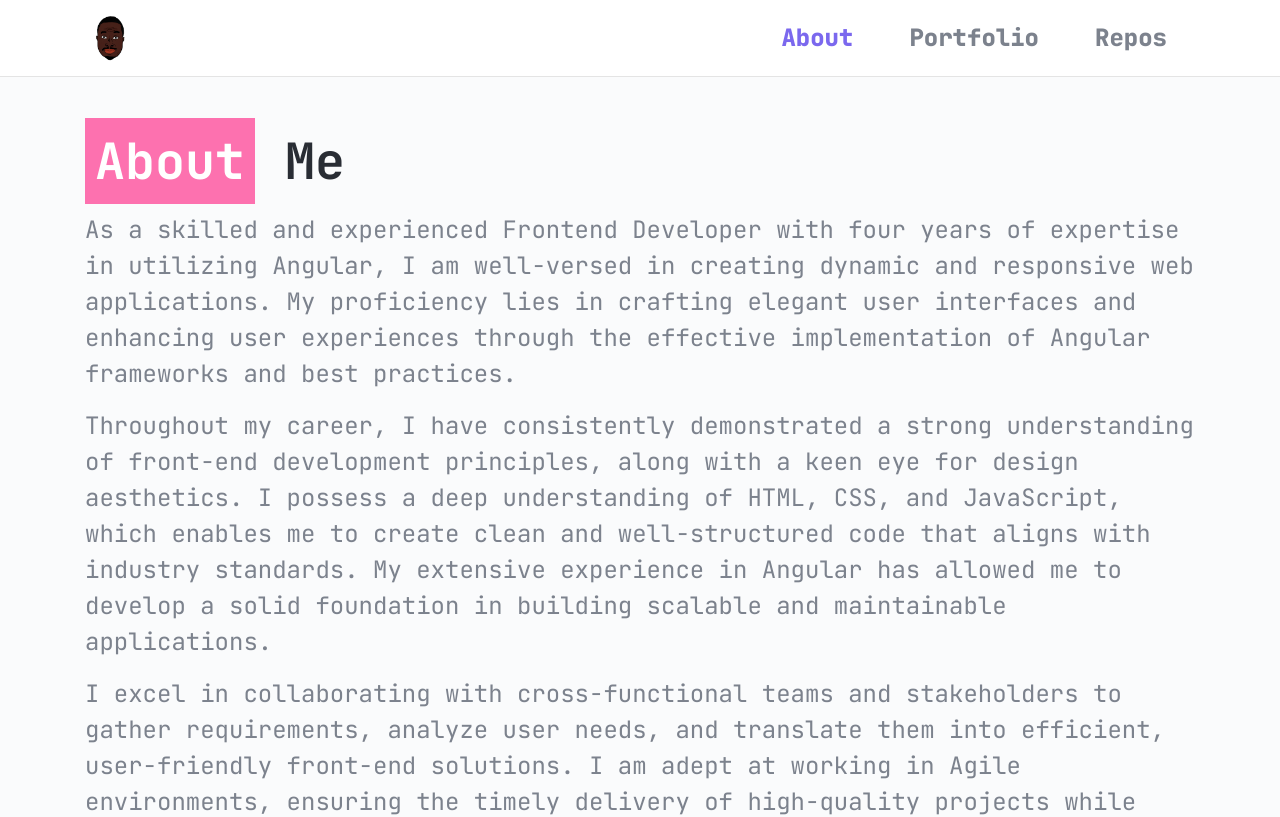
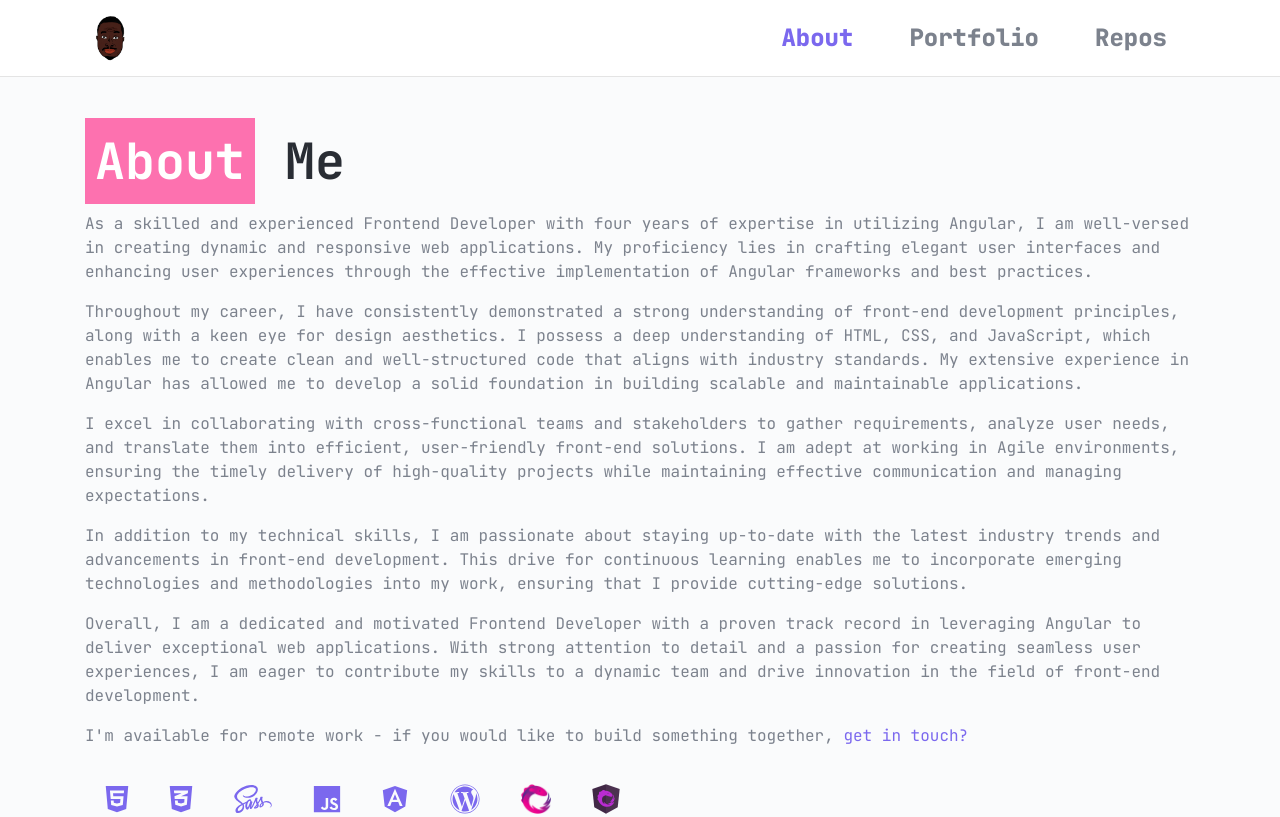
Before and after one commit to lawaldare/new-protfolio, an Angular app: page /about in a window 1280 px wide. Shown: the top 817 px of the page. Built offline with nearby package versions, Linux system fonts and the light colour scheme; a web font is replaced by a local one; what t-writer.js would draw is missing.

Commit message:
updated the font-size of the intro

```diff
--- a/src/app/components/about/about.component.scss
+++ b/src/app/components/about/about.component.scss
@@ -15,7 +15,7 @@
   border: none;
   color: var(--main-text-color);
   border-radius: 10px;
-  font-size: 1.5rem;
+  font-size: 16px;
 
   &__text {
     transform: rotateY(40deg);
```
